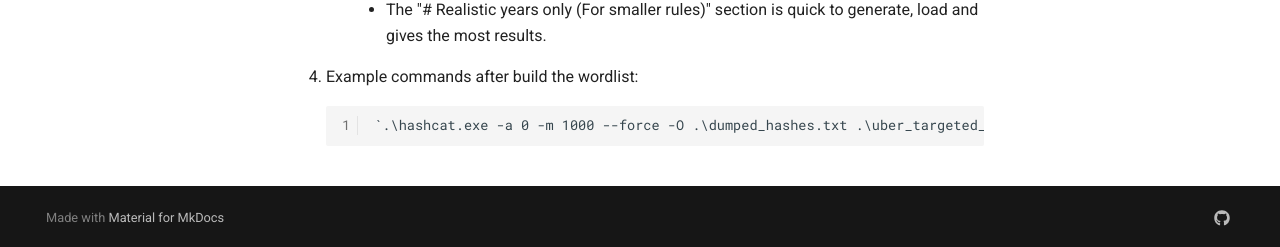
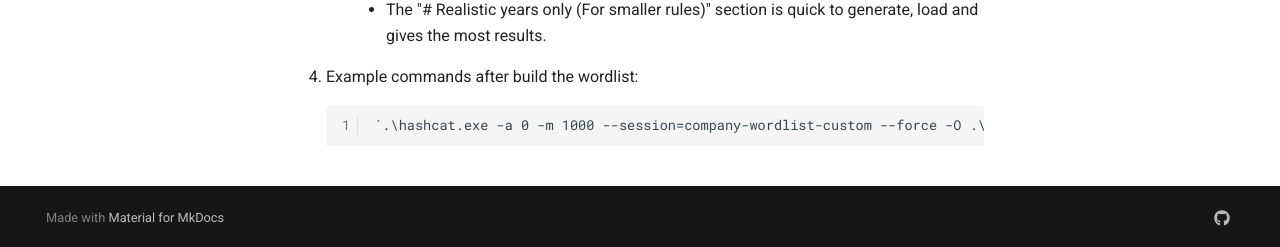
Before and after one commit to trojand/cheatsheet, an MkDocs documentation site: the page built from docs/Password_Cracking/Hashcat_Practical_Ruleset.md, in a window 1280 px wide and 900 px high, scrolled down 3652 px. Shown: the part 650-897 px from the top of the window. Built offline with MkDocs 1.6.1 and Material for MkDocs 9.7.7, drawn with Linux system fonts in a browser that asks for light colours; comment, search, counter and statistics services are not loaded.

Commit message:
Update Hashcat_Practical_Ruleset.md

````diff
--- a/docs/Password_Cracking/Hashcat_Practical_Ruleset.md
+++ b/docs/Password_Cracking/Hashcat_Practical_Ruleset.md
@@ -195,5 +195,5 @@
 
 1. Example commands after build the wordlist:
 	```
-	`.\hashcat.exe -a 0 -m 1000 --force -O .\dumped_hashes.txt .\uber_targeted_custom_wordlist.dict -r .\trojand.rule`
+	`.\hashcat.exe -a 0 -m 1000 --session=company-wordlist-custom --force -O .\dumped_hashes.txt .\uber_targeted_custom_wordlist.dict -r .\trojand.rule`
 	```
````
